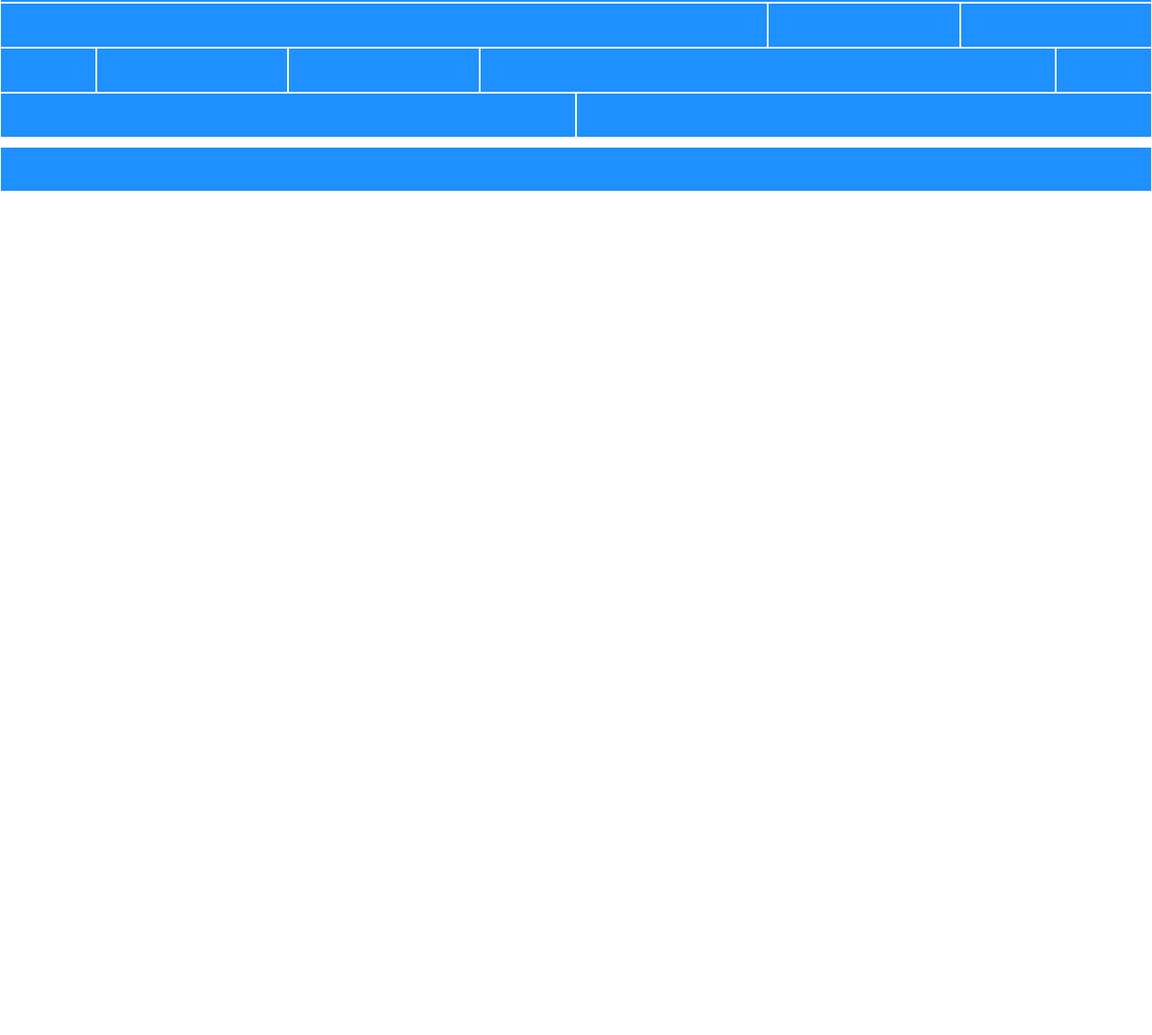
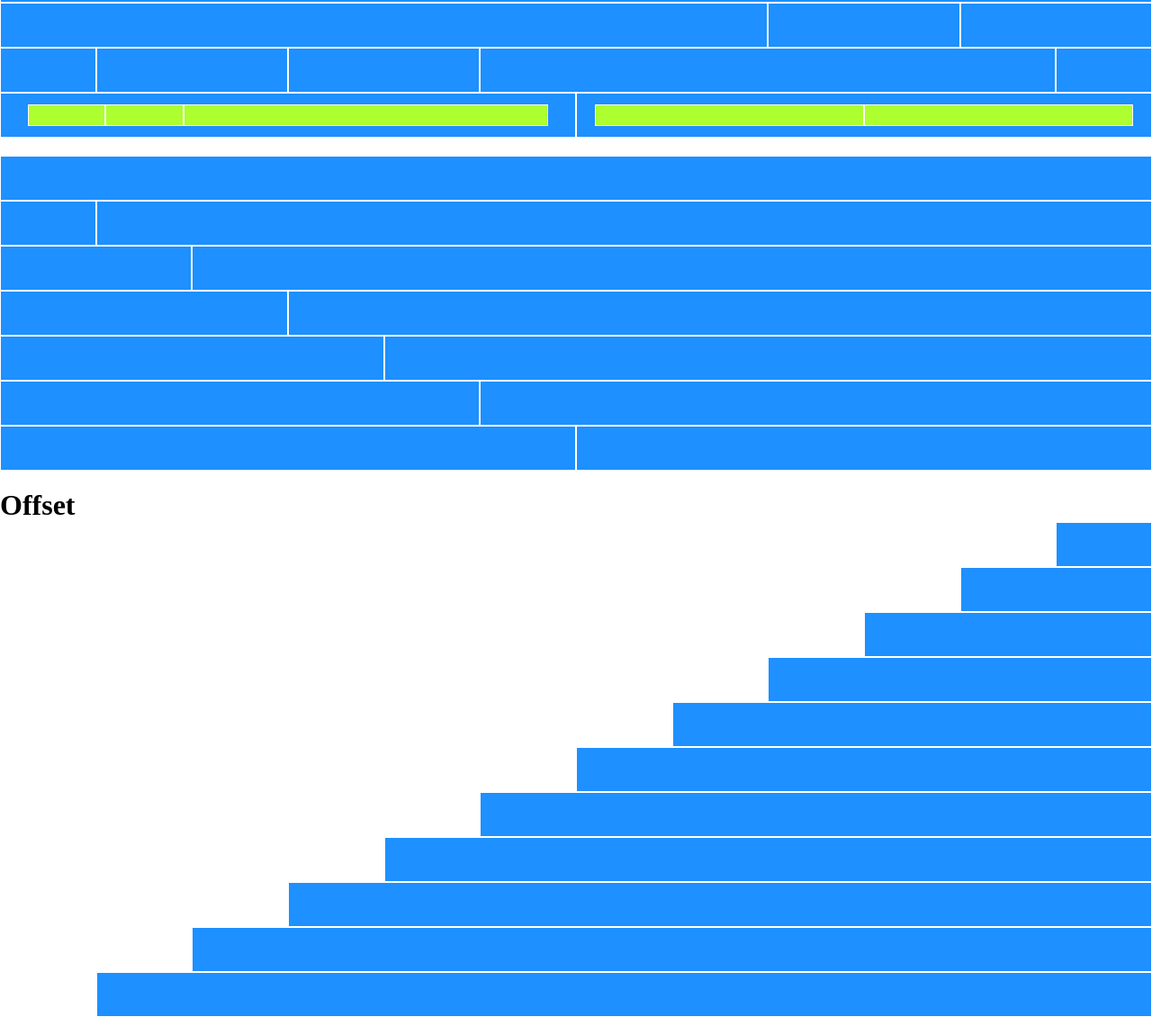
Before and after one commit to Ikinidae/html-css-12bool, a plain HTML site: page index.html in a window 1280 px wide. Shown: the part 184-1334 px from the top of the page at 90% size. Before the commit the page ends 800 px from the top, so only its background shows below. Drawn offline with Linux system fonts and the light colour scheme.

Commit message:
Mancano i testi

```diff
--- a/css/lib/12bool.css
+++ b/css/lib/12bool.css
@@ -8,7 +8,7 @@
     max-width: 100%;
     height: 100%;
     margin: 0 auto;
-    margin-bottom: 10px;
+    margin-bottom: 20px;
 }
 
 .row {
@@ -125,3 +125,19 @@
 .col-offset-12 {
     margin-left: calc((100% / 12) * 12);
 }
+
+/* Colonne Interne */
+.col-nest-2 {
+    flex-basis: calc(((100% / 12) * 2) - 20px);
+    max-width: calc(((100% / 12) * 2) - 20px);
+}
+
+.col-nest-6 {
+    flex-basis: calc(((100% / 12) * 6) - 20px);
+    max-width: calc(((100% / 12) * 6) - 20px);
+}
+
+.col-nest-8 {
+    flex-basis: calc(((100% / 12) * 8) - 20px);
+    max-width: calc(((100% / 12) * 8) - 20px);
+}
--- a/css/style.css
+++ b/css/style.css
@@ -3,3 +3,14 @@
     border: solid 1px white;
     height: 50px;
 }
+
+[class*="col-nest"] {
+    background-color: greenyellow;
+    height: 50%;
+}
+
+.flex {
+    display: flex;
+    align-items: center;
+    justify-content: center;
+}
--- a/index.html
+++ b/index.html
@@ -12,6 +12,7 @@
     <div>
         <h1>Esercizio per casa</h1>
     </div>
+    <!-- primo container -->
     <div class="container">
         <div class="row">
             <div class="col-1"></div>
@@ -53,14 +54,102 @@
         </div>
 
         <div class="row">
+            <div class="col-6 flex">
+                <div class="col-nest-2"></div>
+                <div class="col-nest-2"></div>
+                <div class="col-nest-8"></div>
+            </div>
+            <div class="col-6 flex">
+                <div class="col-nest-6"></div>
+                <div class="col-nest-6"></div>
+            </div>
+        </div>
+    </div>
+
+    <!-- secondo container -->
+    <div class="container">
+        <div class="row">
+            <div class="col-12"></div>
+        </div>
+
+        <div class="row">
+            <div class="col-1"></div>
+            <div class="col-11"></div>
+        </div>
+
+        <div class="row">
+            <div class="col-2"></div>
+            <div class="col-10"></div>
+        </div>
+
+        <div class="row">
+            <div class="col-3"></div>
+            <div class="col-9"></div>
+        </div>
+
+        <div class="row">
+            <div class="col-4"></div>
+            <div class="col-8"></div>
+        </div>
+
+        <div class="row">
+            <div class="col-5"></div>
+            <div class="col-7"></div>
+        </div>
+
+        <div class="row">
             <div class="col-6"></div>
             <div class="col-6"></div>
         </div>
     </div>
 
+    <!-- Offset -->
+    <div>
+        <h1>Offset</h1>
+    </div>
     <div class="container">
         <div class="row">
-            <div class="col-12"></div>
+            <div class="col-1 col-offset-11"></div>
+        </div>
+
+        <div class="row">
+            <div class="col-2 col-offset-10"></div>
+        </div>
+
+        <div class="row">
+            <div class="col-3 col-offset-9"></div>
+        </div>
+
+        <div class="row">
+            <div class="col-4 col-offset-8"></div>
+        </div>
+
+        <div class="row">
+            <div class="col-5 col-offset-7"></div>
+        </div>
+
+        <div class="row">
+            <div class="col-6 col-offset-6"></div>
+        </div>
+
+        <div class="row">
+            <div class="col-7 col-offset-5"></div>
+        </div>
+
+        <div class="row">
+            <div class="col-8 col-offset-4"></div>
+        </div>
+
+        <div class="row">
+            <div class="col-9 col-offset-3"></div>
+        </div>
+
+        <div class="row">
+            <div class="col-10 col-offset-2"></div>
+        </div>
+
+        <div class="row">
+            <div class="col-11 col-offset-1"></div>
         </div>
     </div>
 </body>
```
